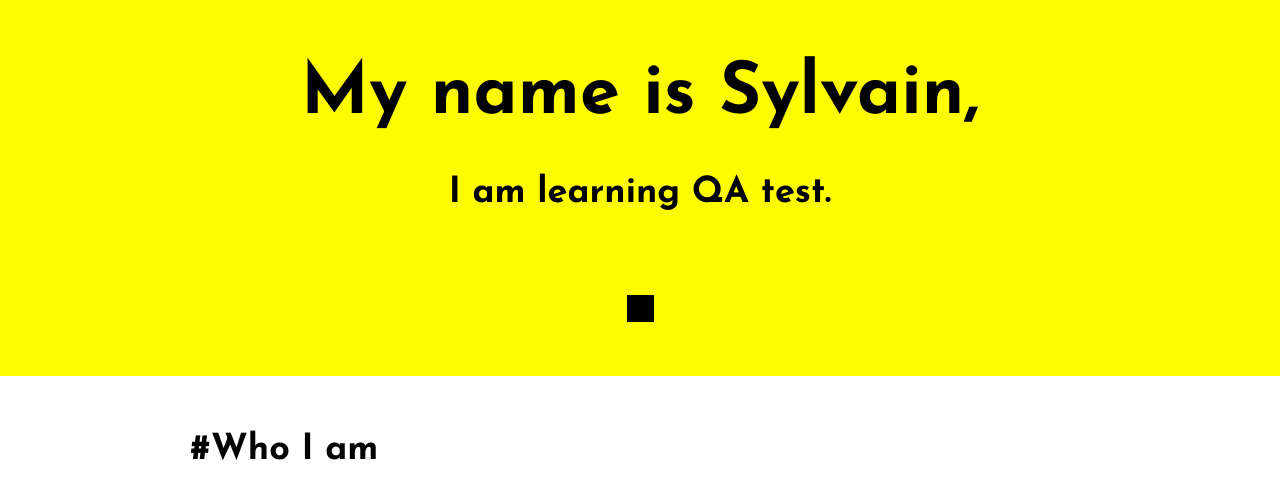
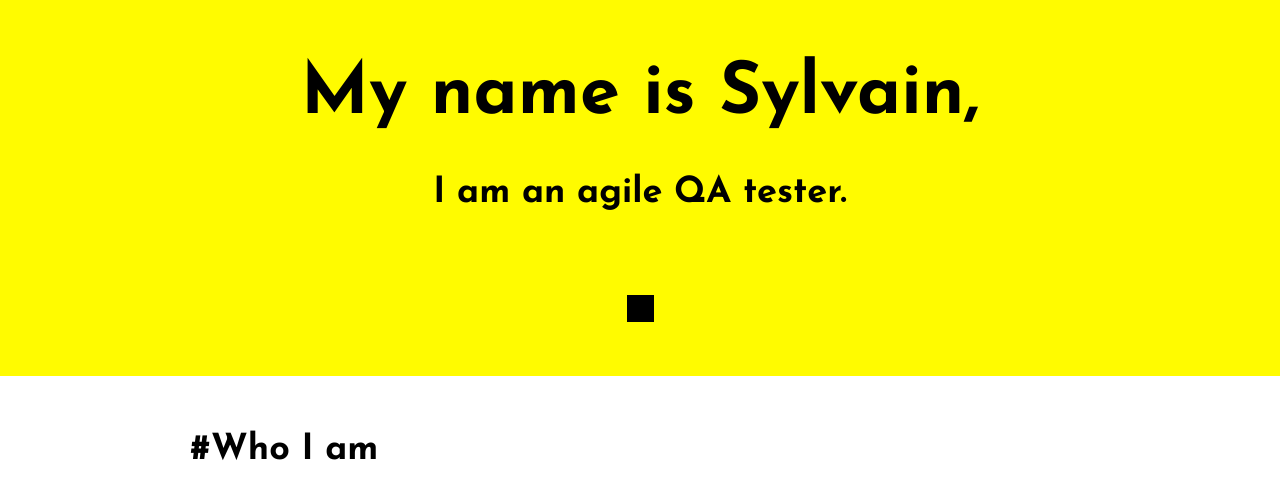
Before and after one commit to sylvain-viole/mysite, a plain HTML site: page index.html in a window 1280 px wide. Shown: the top 497 px of the page. Drawn offline with nearby package versions, Linux system fonts and the light colour scheme.

Commit message:
Update index.html

```diff
--- a/index.html
+++ b/index.html
@@ -85,7 +85,7 @@
             <header>
                 <div id="header__title" class="header__inner">
                     <h1>My name is Sylvain,</h1>
-                    <h2>I am learning QA test.</h2>
+                    <h2>I am an agile QA tester.</h2>
                 </div>
             </header>
         </div>
```
